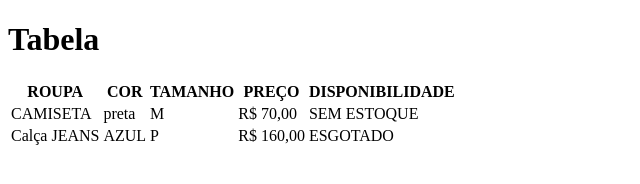
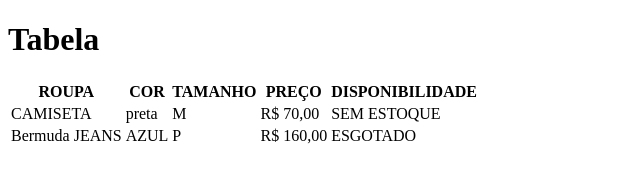
Before and after one commit to vitormrock/aula-tabela, a plain HTML site: page index.html in a window 1280 px wide. Shown: the whole page, without its empty margins (0-640 px from the left). Drawn offline with Linux system fonts and the light colour scheme.

Commit message:
trocado de calça pra bermuda

```diff
--- a/index.html
+++ b/index.html
@@ -29,7 +29,7 @@
         </tr>
         <tr>
 
-            <td>Calça JEANS</td>
+            <td>Bermuda JEANS</td>
             <td>AZUL</td>
             <td>P</td>
             <td>R$ 160,00</td>
```
